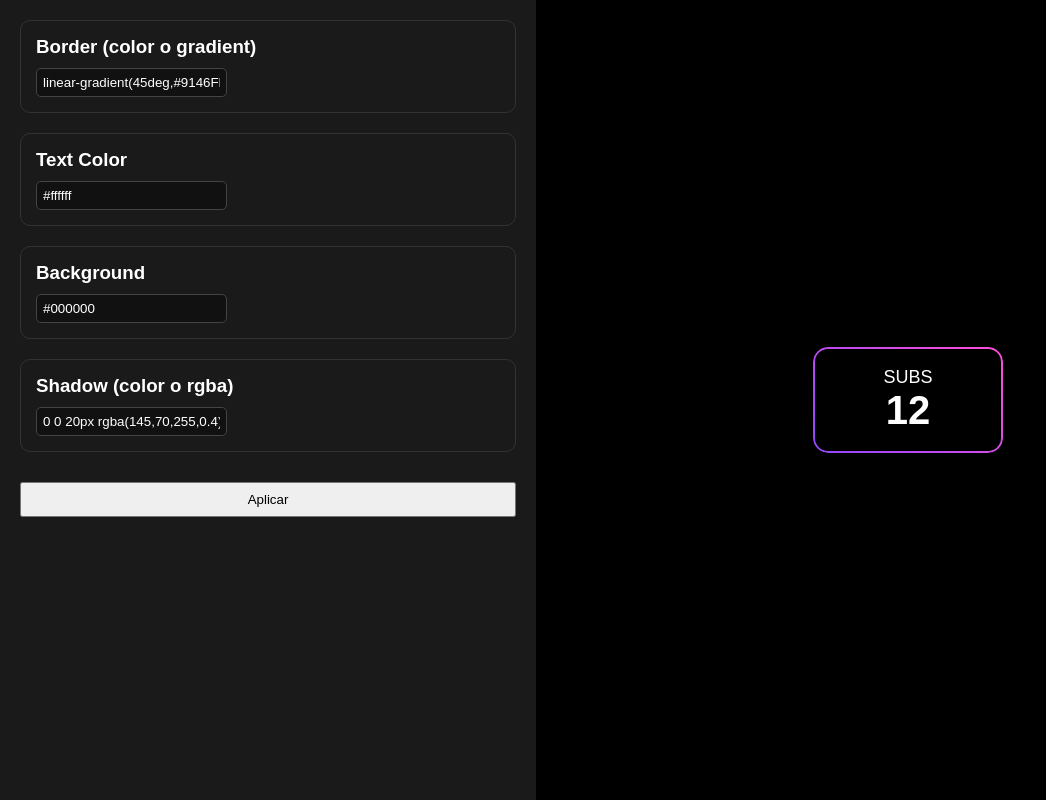
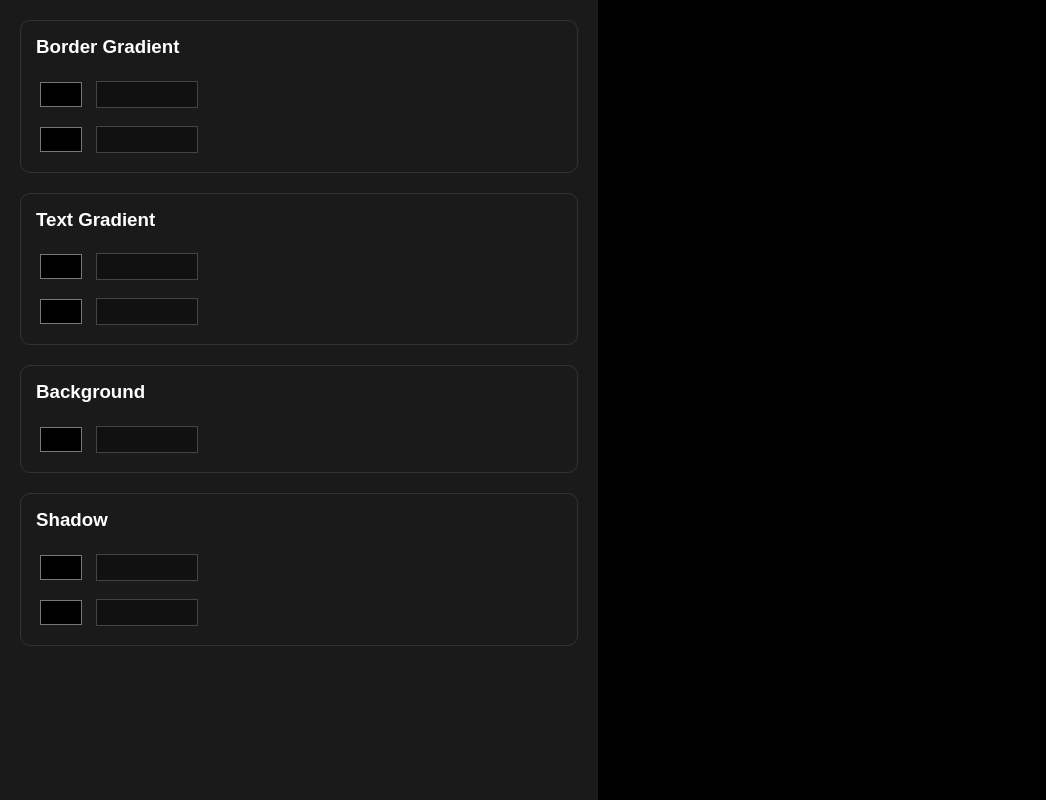
Before and after one commit to ebastos-14/contador-reto, a website: page editor.html in a window 1280 px wide. Shown: the whole page, without its empty margins (0-1046 px from the left). Drawn offline with Linux system fonts and the light colour scheme.

Commit message:
Update editor.html

```diff
--- a/editor.html
+++ b/editor.html
@@ -2,25 +2,15 @@
 <html lang="es">
 <head>
 <meta charset="UTF-8">
-<title>Gradient Theme Editor</title>
+<title>Gradient Picker Pro</title>
 
 <style>
-:root {
-    --border: #9146FF;
-    --text: #ffffff;
-    --bg: #000000;
-    --shadow: rgba(145,70,255,0.3);
-}
-
-/* =========================
-   BASE
-========================= */
 body {
     margin: 0;
+    display: flex;
     font-family: Arial;
     background: #0f0f0f;
     color: white;
-    display: flex;
     height: 100vh;
 }
 
@@ -28,9 +18,9 @@ body {
    PANEL
 ========================= */
 .panel {
-    width: 40%;
+    width: 45%;
+    background: #1a1a1a;
     padding: 20px;
-    background: #1a1a1a;
     overflow-y: auto;
 }
 
@@ -42,33 +32,32 @@ body {
 }
 
 h3 {
-    margin: 0 0 10px 0;
+    margin-top: 0;
 }
 
 /* =========================
    PREVIEW
 ========================= */
 .preview {
-    width: 60%;
+    width: 55%;
     display: flex;
     justify-content: center;
     align-items: center;
-    background: var(--bg);
+    background: #000;
 }
 
 .card {
     position: relative;
-    padding: 20px;
+    padding: 25px;
     border-radius: 15px;
-    min-width: 150px;
+    min-width: 160px;
     text-align: center;
     background: var(--bg);
     color: var(--text);
-    box-shadow: 0 0 20px var(--shadow);
-    border: 2px solid transparent;
+    box-shadow: var(--shadow);
 }
 
-/* BORDER GRADIENT SUPPORT */
+/* BORDER GRADIENT */
 .card::before {
     content: "";
     position: absolute;
@@ -76,7 +65,11 @@ h3 {
     padding: 2px;
     border-radius: 15px;
 
-    background: var(--border);
+    background: linear-gradient(
+        45deg,
+        var(--b1),
+        var(--b2)
+    );
 
     -webkit-mask:
         linear-gradient(#000 0 0) content-box,
@@ -88,8 +81,18 @@ h3 {
 }
 
 /* =========================
-   TEXT
+   TEXT GRADIENT
 ========================= */
+.label, .value {
+    background: linear-gradient(
+        45deg,
+        var(--t1),
+        var(--t2)
+    );
+    -webkit-background-clip: text;
+    -webkit-text-fill-color: transparent;
+}
+
 .label {
     font-size: 18px;
 }
@@ -105,22 +108,23 @@ h3 {
 .row {
     display: flex;
     gap: 10px;
+    align-items: center;
     margin-top: 10px;
 }
 
-input[type="text"] {
-    flex: 1;
-    padding: 6px;
+input[type="color"] {
+    width: 50px;
+    height: 35px;
+    border: none;
+    background: none;
+}
+
+.hex {
+    width: 90px;
     background: #111;
     border: 1px solid #444;
     color: white;
-    border-radius: 5px;
-}
-
-button {
-    margin-top: 10px;
-    padding: 8px;
-    width: 100%;
+    padding: 5px;
 }
 </style>
 
@@ -129,31 +133,53 @@ button {
 <body>
 
 <!-- =========================
-     EDITOR
+     PANEL
 ========================= -->
 <div class="panel">
 
     <div class="section">
-        <h3>Border (color o gradient)</h3>
-        <input type="text" id="border" value="linear-gradient(45deg,#9146FF,#ff4fd8)">
+        <h3>Border Gradient</h3>
+        <div class="row">
+            <input type="color" id="b1c">
+            <input class="hex" id="b1h">
+        </div>
+        <div class="row">
+            <input type="color" id="b2c">
+            <input class="hex" id="b2h">
+        </div>
     </div>
 
     <div class="section">
-        <h3>Text Color</h3>
-        <input type="text" id="text" value="#ffffff">
+        <h3>Text Gradient</h3>
+        <div class="row">
+            <input type="color" id="t1c">
+            <input class="hex" id="t1h">
+        </div>
+        <div class="row">
+            <input type="color" id="t2c">
+            <input class="hex" id="t2h">
+        </div>
     </div>
 
     <div class="section">
         <h3>Background</h3>
-        <input type="text" id="bg" value="#000000">
+        <div class="row">
+            <input type="color" id="bgc">
+            <input class="hex" id="bgh">
+        </div>
     </div>
 
     <div class="section">
-        <h3>Shadow (color o rgba)</h3>
-        <input type="text" id="shadow" value="0 0 20px rgba(145,70,255,0.4)">
+        <h3>Shadow</h3>
+        <div class="row">
+            <input type="color" id="s1c">
+            <input class="hex" id="s1h">
+        </div>
+        <div class="row">
+            <input type="color" id="s2c">
+            <input class="hex" id="s2h">
+        </div>
     </div>
-
-    <button onclick="apply()">Aplicar</button>
 
 </div>
 
@@ -161,7 +187,7 @@ button {
      PREVIEW
 ========================= -->
 <div class="preview">
-    <div class="card" id="card">
+    <div class="card">
         <div class="label">SUBS</div>
         <div class="value">12</div>
     </div>
@@ -169,35 +195,50 @@ button {
 
 <script>
 /* =========================
+   UTIL HEX SYNC
+========================= */
+function sync(color, hex) {
+    color.addEventListener("input", () => hex.value = color.value);
+    hex.addEventListener("input", () => color.value = hex.value);
+}
+
+/* =========================
    APPLY SYSTEM
 ========================= */
 function apply() {
 
-    const border = document.getElementById("border").value;
-    const text = document.getElementById("text").value;
-    const bg = document.getElementById("bg").value;
-    const shadow = document.getElementById("shadow").value;
+    document.documentElement.style.setProperty("--b1", b1c.value);
+    document.documentElement.style.setProperty("--b2", b2c.value);
 
-    const root = document.documentElement;
+    document.documentElement.style.setProperty("--t1", t1c.value);
+    document.documentElement.style.setProperty("--t2", t2c.value);
 
-    // BORDER (gradient o color)
-    root.style.setProperty("--border", border);
+    document.documentElement.style.setProperty("--bg", bgc.value);
 
-    // TEXT
-    root.style.setProperty("--text", text);
-    document.querySelector(".card").style.color = text;
+    document.documentElement.style.setProperty("--s1", s1c.value);
+    document.documentElement.style.setProperty("--s2", s2c.value);
 
-    // BACKGROUND
-    root.style.setProperty("--bg", bg);
-
-    // SHADOW
-    root.style.setProperty("--shadow", shadow);
-
-    // APPLY BG DIRECT
-    document.querySelector(".preview").style.background = bg;
+    document.querySelector(".card").style.boxShadow =
+        `0 0 20px ${s1c.value}88, 0 0 40px ${s2c.value}44`;
 }
 
-/* INIT */
+/* =========================
+   INIT SYNC
+========================= */
+const ids = [
+    "b1","b2","t1","t2","bg","s1","s2"
+];
+
+ids.forEach(id => {
+    const c = document.getElementById(id + "c");
+    const h = document.getElementById(id + "h");
+
+    sync(c, h);
+    c.addEventListener("input", apply);
+    h.addEventListener("input", apply);
+});
+
+/* INIT DEFAULT */
 apply();
 </script>
 
```
